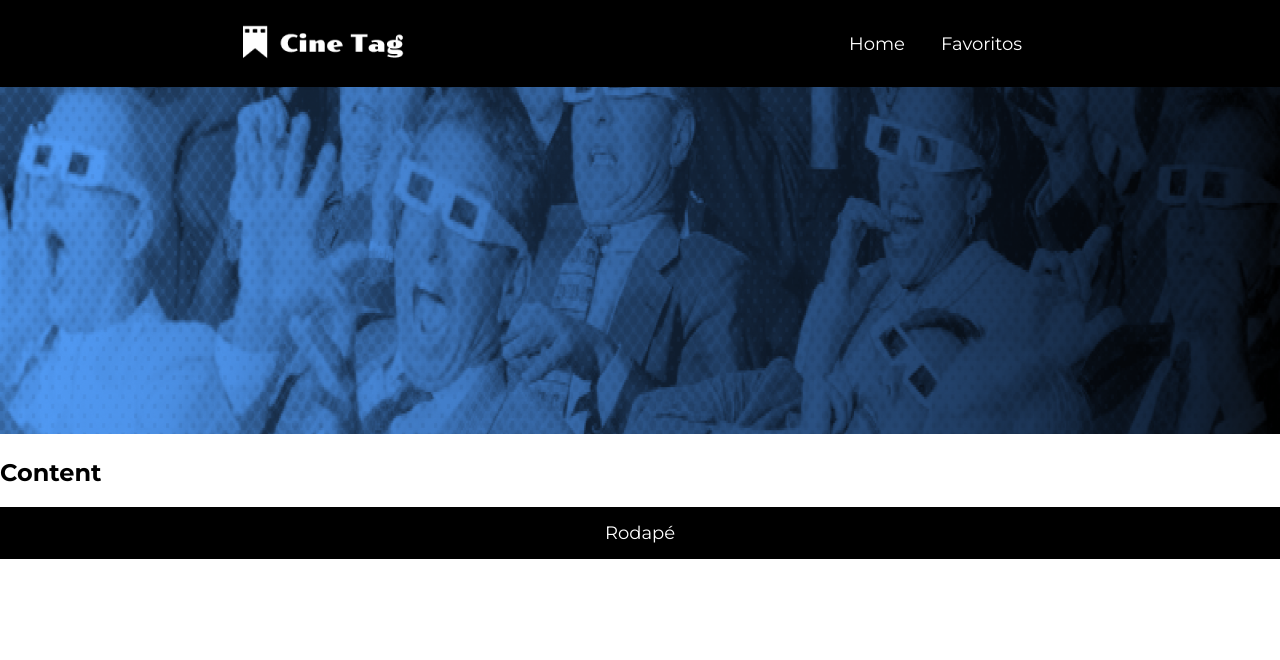
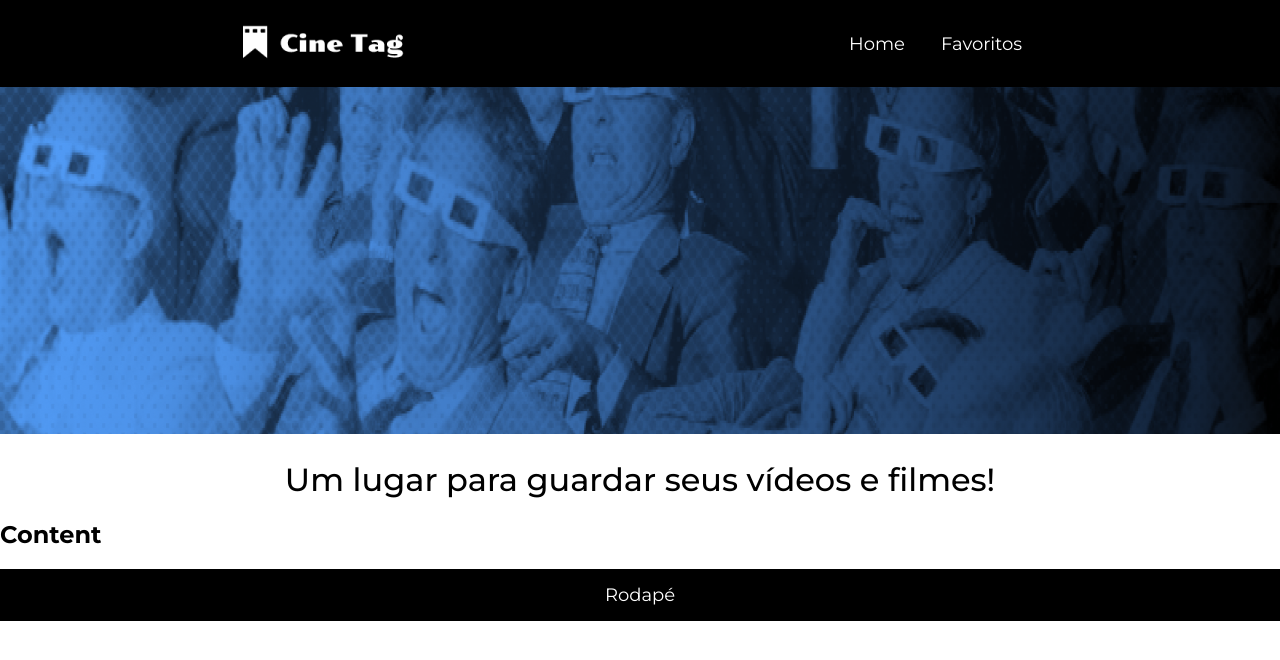
Before and after one commit to AbnerHenri/CineTag, a React (Vite) app: page / in a window 1280 px wide. Shown: the top 660 px of the page. Built offline with nearby package versions, Linux system fonts and the light colour scheme.

Commit message:
Create Title Component

```diff
--- a/src/App.jsx
+++ b/src/App.jsx
@@ -5,12 +5,17 @@ import { BrowserRouter, Routes, Route } from "react-router-dom";
 import { Header } from "./components/Header/Header";
 import { Footer } from "./components/Footer/Footer";
 import { Banner } from "./components/Banner/Banner";
+import { Title } from "./components/Title/Title";
 
 function App() {
   return (
     <BrowserRouter>
       <Header />
       <Banner image={"home"} />
+      <Title>
+        <h1>Um lugar para guardar seus vídeos e filmes!</h1>
+      </Title>
+
       <Routes>
         {/* <Route path="/" element="" /> */}
         {/* <Route path="" element="" /> */}
--- /dev/null
+++ b/src/components/Title/Title.css
@@ -0,0 +1,5 @@
+.texto h1 {
+  font-size: 32px;
+  font-weight: 500;
+  text-align: center;
+}
--- /dev/null
+++ b/src/components/Title/Title.jsx
@@ -0,0 +1,5 @@
+import "./Title.css";
+
+export const Title = ({ children }) => {
+  return <div className="texto">{children}</div>;
+};
```
